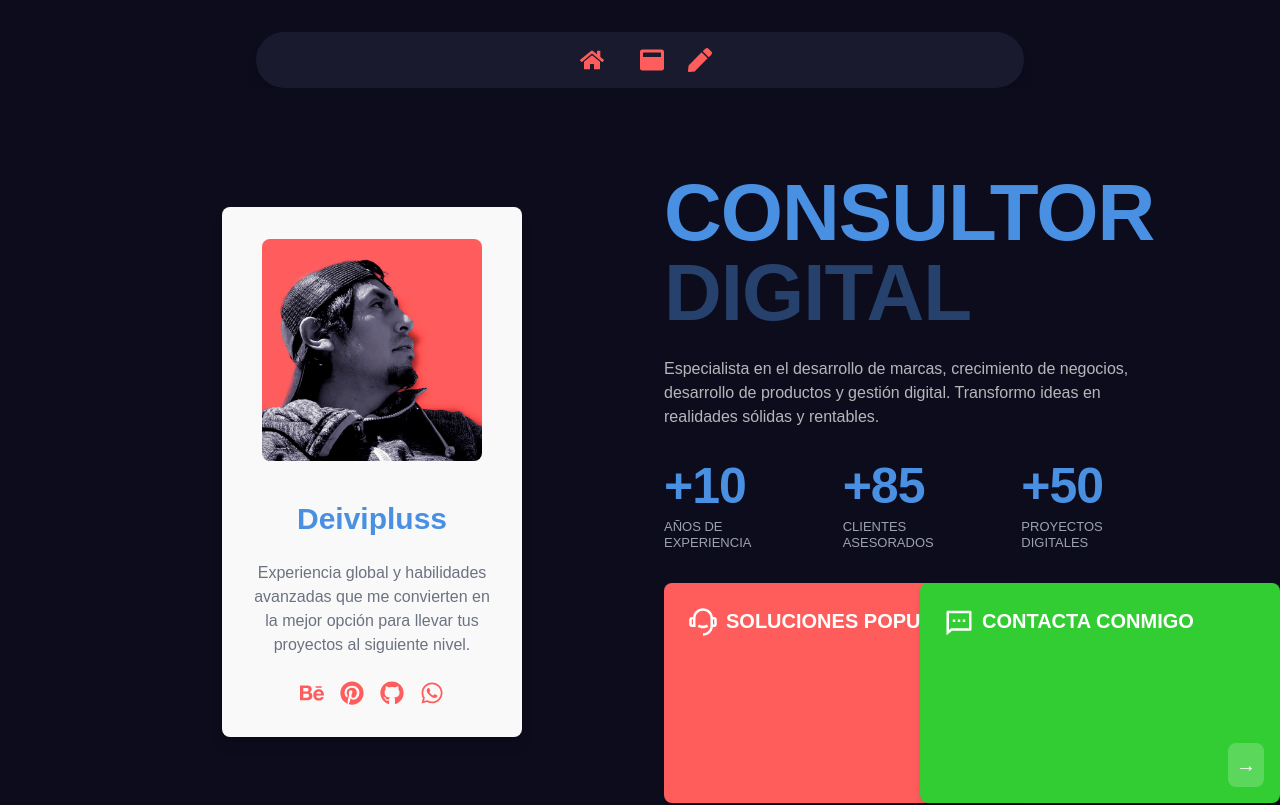
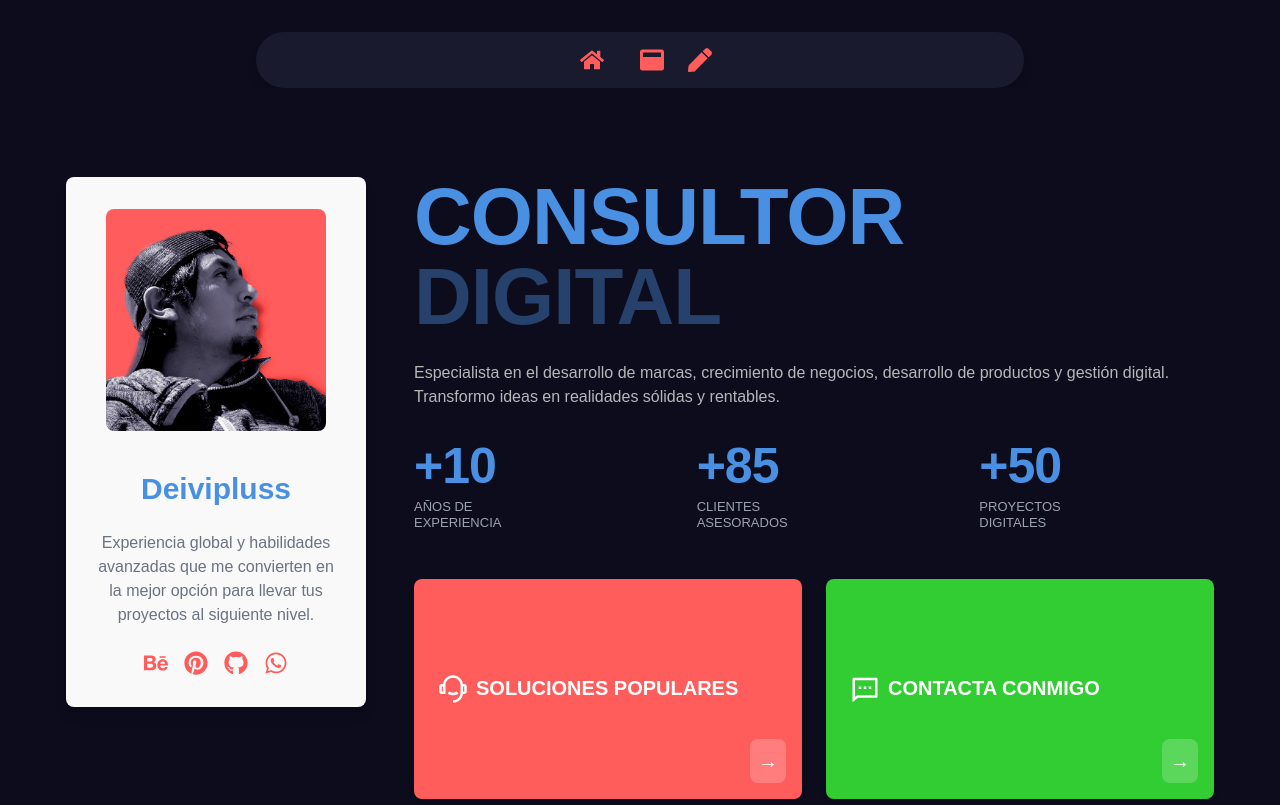
Before and after one commit to deivipluss/landing, a Next.js app: page / in a window 1280 px wide. Shown: the top 805 px of the page. Built offline with nearby package versions, Linux system fonts and the light colour scheme.

Commit message:
restaurado9

```diff
--- a/app/page.tsx
+++ b/app/page.tsx
@@ -9,7 +9,7 @@ const containerStyle = "p-4 md:p-8 flex justify-center items-center min-h-screen
 
 const isMobile = () => typeof window !== "undefined" && window.innerWidth <= 768;
 
-const ProfileCard: React.FC = () => (
+const ProfileCard = () => (
   <div className="bg-[#F9F9F9] p-6 md:p-8 rounded-lg flex flex-col items-center text-center space-y-4 md:space-y-6 shadow-lg h-[456px] md:h-[530px] w-[320px] md:w-[300px] mx-auto md:mb-8 overflow-hidden">
     <div className="w-[180px] md:w-[220px] h-[200px] md:h-[283px] bg-[#FF5C5C] mb-2 md:mb-4 rounded-lg overflow-hidden">
       <img
@@ -34,7 +34,7 @@ const ProfileCard: React.FC = () => (
   </div>
 );
 
-const ProfessionalInfo: React.FC = () => (
+const ProfessionalInfo = () => (
   <div className="w-full max-w-[800px] px-4 md:px-0">
     <div className="flex justify-center md:justify-start w-full mb-6 md:mb-8">
       <h1
@@ -68,8 +68,13 @@ const ProfessionalInfo: React.FC = () => (
         </p>
       </div>
     </div>
-    <div className="grid grid-cols-1 sm:grid-cols-2 gap-6 mt-8">
-      <div className="bg-[#FF5C5C] text-white p-4 md:p-6 rounded-lg relative shadow-md h-[120px] md:h-[220px] flex flex-col justify-center md:justify-between md:w-[360px]">
+  </div>
+);
+
+const CallToAction = () => (
+  <div className="w-full max-w-[800px] px-4 md:px-0 mt-12">
+    <div className="grid grid-cols-1 md:grid-cols-2 gap-6">
+      <div className="bg-[#FF5C5C] text-white p-4 md:p-6 rounded-lg relative shadow-md h-[120px] md:h-[220px] flex flex-col justify-center transition-transform hover:scale-105">
         <div className="flex items-center md:items-start justify-center md:justify-start space-x-2">
           <RiCustomerService2Line className="hidden md:block text-3xl" />
           <h3 className="text-lg md:text-xl font-poppins font-semibold">SOLUCIONES POPULARES</h3>
@@ -78,7 +83,7 @@ const ProfessionalInfo: React.FC = () => (
           <span className="text-xl">→</span>
         </div>
       </div>
-      <div className="bg-[#32CD32] text-white p-4 md:p-6 rounded-lg relative shadow-md h-[120px] md:h-[220px] flex flex-col justify-center md:justify-between md:w-[360px]">
+      <div className="bg-[#32CD32] text-white p-4 md:p-6 rounded-lg relative shadow-md h-[120px] md:h-[220px] flex flex-col justify-center transition-transform hover:scale-105">
         <div className="flex items-center md:items-start justify-center md:justify-start space-x-2">
           <RiMessage2Line className="hidden md:block text-3xl" />
           <h3 className="text-lg md:text-xl font-poppins font-semibold">CONTACTA CONMIGO</h3>
@@ -91,8 +96,8 @@ const ProfessionalInfo: React.FC = () => (
   </div>
 );
 
-const App: React.FC = () => {
-  const [activeSection, setActiveSection] = useState<string>("profile");
+const App = () => {
+  const [activeSection, setActiveSection] = useState("profile");
 
   const handleNavigation = (section: string) => {
     if (isMobile()) {
@@ -111,13 +116,14 @@ const App: React.FC = () => {
       </header>
 
       <div className={containerStyle}>
-        <div className="grid grid-cols-1 lg:grid-cols-2 gap-8 lg:gap-12 max-w-5xl items-center mx-auto">
-          <div className="flex justify-center w-full">
+        <div className="flex flex-col lg:flex-row gap-8 lg:gap-12 max-w-6xl mx-auto">
+          <div className="flex justify-center">
             <ProfileCard />
           </div>
-          {activeSection === "profile" && <ProfessionalInfo />}
-          {activeSection === "specialties" && <div className="text-white">{/* Sección especialidades */}</div>}
-          {activeSection === "contact" && <div className="text-white">{/* Sección contacto */}</div>}
+          <div className="flex flex-col flex-1">
+            <ProfessionalInfo />
+            <CallToAction />
+          </div>
         </div>
       </div>
 
```
